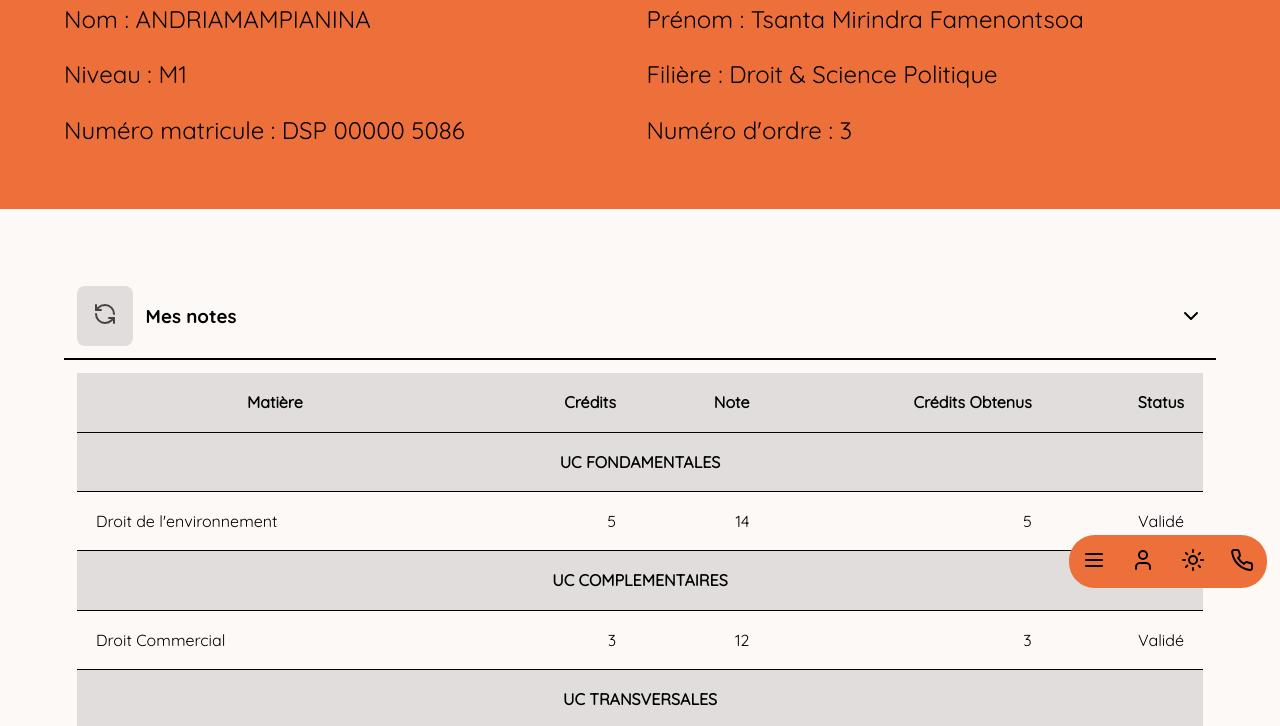
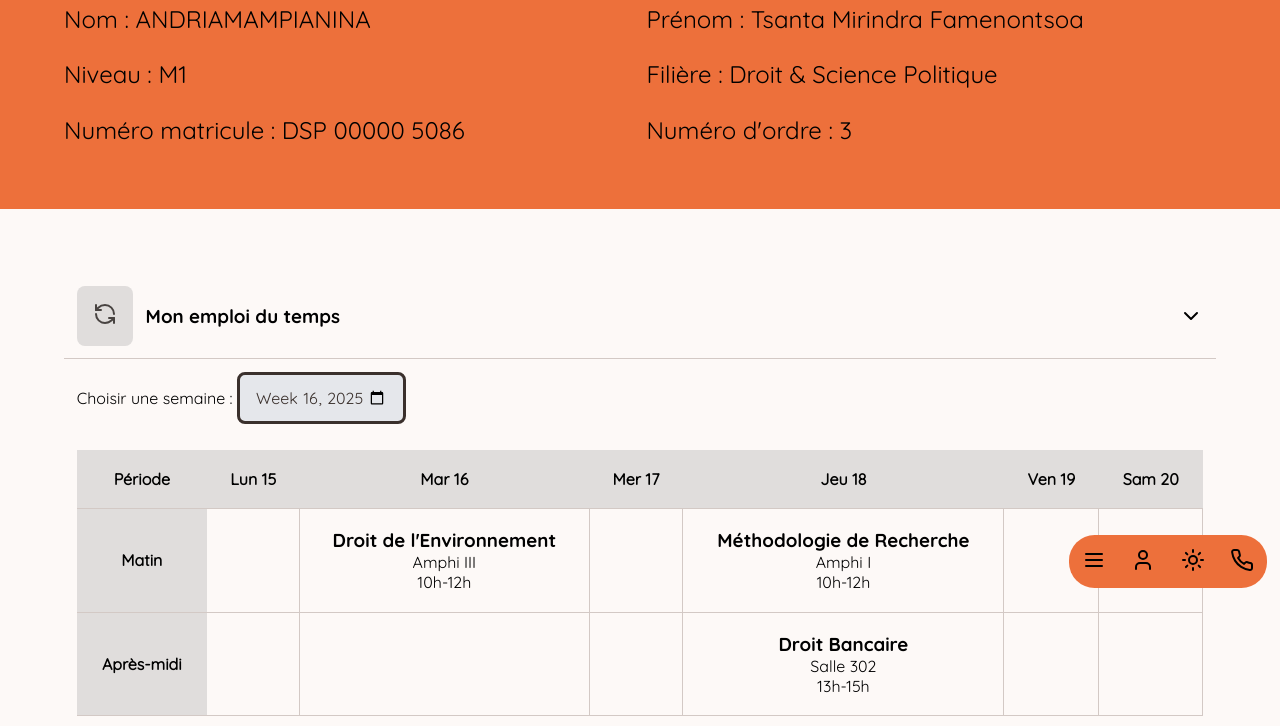
Before and after one commit to TsantaM/usfa-university-platform, a plain HTML site: page Dashboard.html in a window 1280 px wide. Shown: the part 186-912 px from the top of the page. Drawn offline with Linux system fonts and the light colour scheme.

Commit message:
Retouche 15 avril : Ajout de l'emploi du temps interactif dans le dashboard étudiant

```diff
--- a/CSS/dashboard.css
+++ b/CSS/dashboard.css
@@ -27,12 +27,12 @@ header {
     }
 }
 
-#section2 {
+#section3 {
     display: flex;
     flex-direction: column;
 }
 
-#section2, #section3 {
+#section2, #section3, #section4 {
     padding: 5vw;
 }
 
@@ -42,7 +42,7 @@ header {
         align-items: center;
         justify-content: space-between;
         padding: 1vw;
-        border-bottom: 2px hsl(var(--foreground)) solid;
+        border-bottom: 1px hsl(var(--accent)) solid;
         border-radius: 1vw 1vw 0 0;
         cursor: pointer;
         h3, svg {
@@ -71,7 +71,7 @@ header {
         /* padding: 1vw; */
         height: 0;
         overflow: hidden;
-        overflow-y: auto;
+        visibility: hidden;
         transition: 0.5s ease;
         padding: 1vw;
         table {
@@ -79,7 +79,7 @@ header {
             width: 100%;
             th, td {
                 padding: 1.5vw;
-                border-bottom: 1px hsl(var(--foreground)) solid;
+                border-bottom: 1px hsl(var(--accent)) solid;
             }
 
             th {
@@ -95,7 +95,22 @@ header {
         }
     }
 
+    .edt {
+        display: flex;
+        flex-direction: column;
+        overflow: auto;
+        gap: 2vw;
+        tr {
+            td {
+                text-align: center;
+                border-right: 1px solid hsl(var(--accent));
+            }
+        }
+    }
+
     .active {
+        visibility: visible;
+        overflow-y: auto;
         padding: 1vw;
         height: 75vh;
     }
--- a/CSS/global.css
+++ b/CSS/global.css
@@ -150,7 +150,7 @@ a {
     cursor: text;
     padding: 0.75em 1em;
     border-radius: var(--radius);
-    background: hsl(var(--background));
+    background: hsl(var(--input));
     color:  hsl(var(--accent-foreground));
     border: solid 3px hsl(var(--accent-foreground));
     outline: none;
@@ -252,6 +252,7 @@ header {
 }
 
 footer {
+    background: hsl(var(--accent));
     padding: 5vw;
     display: flex;
     flex-direction: column;
@@ -312,7 +313,7 @@ footer {
             gap: 3vw;
             li {
                 a {
-                    color: hsl(var(--primary));
+                    color: hsl(var(--destructive));
                     text-decoration: none;
                 }
             }
@@ -320,7 +321,7 @@ footer {
 
         p {
             a {
-                color: hsl(var(--primary));
+                color: hsl(var(--destructive));
                 text-decoration: none;
             }
         }
--- a/CSS/index_page.css
+++ b/CSS/index_page.css
@@ -33,6 +33,7 @@
 }
 
 #section2 {
+    background: hsl(var(--accent));
     padding: 5vw;
     display: flex;
     flex-direction: column;
--- a/Dashboard.html
+++ b/Dashboard.html
@@ -71,16 +71,77 @@
                         <path d="M3 12a9 9 0 0 0 9 9 9.75 9.75 0 0 0 6.74-2.74L21 16" />
                         <path d="M16 16h5v5" />
                     </svg></button>
-                <h3>Mes notes</h3>
+                <h3>Mon emploi du temps</h3>
             </div>
-            <svg class="accordeon-arrow" xmlns="http://www.w3.org/2000/svg" width="24" height="24" viewBox="0 0 24 24" fill="none"
-                stroke="currentColor" stroke-width="2" stroke-linecap="round" stroke-linejoin="round"
+            <svg class="accordeon-arrow" xmlns="http://www.w3.org/2000/svg" width="24" height="24" viewBox="0 0 24 24"
+                fill="none" stroke="currentColor" stroke-width="2" stroke-linecap="round" stroke-linejoin="round"
                 class="lucide lucide-chevron-down-icon lucide-chevron-down">
                 <path d="m6 9 6 6 6-6" />
             </svg>
         </div>
 
-        <div class="accordeon_content" data-accordeon="1">
+        <div class="accordeon_content edt" data-accordeon="1">
+            <div class="selecter">
+                <label for="weekSelect">Choisir une semaine : </label>
+                <input type="week" id="weekSelect" class="input_form" />
+            </div>
+            <table id="edt">
+                <thead>
+                    <tr>
+                        <th>Période</th>
+                        <th id="jour1" class="jour">Lun 01</th>
+                        <th id="jour2" class="jour">Mar 02</th>
+                        <th id="jour3" class="jour">Mer 03</th>
+                        <th id="jour4" class="jour">Jeu 04</th>
+                        <th id="jour5" class="jour">Ven 05</th>
+                        <th id="jour6" class="jour">Sam 06</th>
+                    </tr>
+                </thead>
+                <tbody>
+                    <tr>
+                        <th>Matin</th>
+                        <td id="lun-matin" class="jour-horaire"></td>
+                        <td id="mar-matin" class="jour-horaire"></td>
+                        <td id="mer-matin" class="jour-horaire"></td>
+                        <td id="jeu-matin" class="jour-horaire"></td>
+                        <td id="ven-matin" class="jour-horaire"></td>
+                        <td id="sam-matin" class="jour-horaire"></td>
+                    </tr>
+                    <tr>
+                        <th>Après-midi</th>
+                        <td id="lun-apm" class="jour-horaire"></td>
+                        <td id="mar-apm" class="jour-horaire"></td>
+                        <td id="mer-apm" class="jour-horaire"></td>
+                        <td id="jeu-apm" class="jour-horaire"></td>
+                        <td id="ven-apm" class="jour-horaire"></td>
+                        <td id="sam-apm" class="jour-horaire"></td>
+                    </tr>
+                </tbody>
+            </table>
+        </div>
+    </section>
+
+    <section id="section3" class="accordeon">
+        <div class="label accordeon_label" data-accordeon="2">
+            <div class="title-and-reload">
+                <button class="button secondary"><svg xmlns="http://www.w3.org/2000/svg" width="24" height="24"
+                        viewBox="0 0 24 24" fill="none" stroke="currentColor" stroke-width="2" stroke-linecap="round"
+                        stroke-linejoin="round" class="lucide lucide-refresh-ccw-icon lucide-refresh-ccw">
+                        <path d="M21 12a9 9 0 0 0-9-9 9.75 9.75 0 0 0-6.74 2.74L3 8" />
+                        <path d="M3 3v5h5" />
+                        <path d="M3 12a9 9 0 0 0 9 9 9.75 9.75 0 0 0 6.74-2.74L21 16" />
+                        <path d="M16 16h5v5" />
+                    </svg></button>
+                <h3>Mes notes</h3>
+            </div>
+            <svg class="accordeon-arrow" xmlns="http://www.w3.org/2000/svg" width="24" height="24" viewBox="0 0 24 24"
+                fill="none" stroke="currentColor" stroke-width="2" stroke-linecap="round" stroke-linejoin="round"
+                class="lucide lucide-chevron-down-icon lucide-chevron-down">
+                <path d="m6 9 6 6 6-6" />
+            </svg>
+        </div>
+
+        <div class="accordeon_content" data-accordeon="2">
             <table cellpadding="10" cellspacing="0">
                 <thead>
                     <tr>
@@ -127,8 +188,8 @@
         </div>
     </section>
 
-    <section id="section3" class="accordeon">
-        <div class="label accordeon_label" data-accordeon="2">
+    <section id="section4" class="accordeon">
+        <div class="label accordeon_label" data-accordeon="3">
             <div class="title-and-reload">
                 <button class="button secondary"><svg xmlns="http://www.w3.org/2000/svg" width="24" height="24"
                         viewBox="0 0 24 24" fill="none" stroke="currentColor" stroke-width="2" stroke-linecap="round"
@@ -140,14 +201,14 @@
                     </svg></button>
                 <h3>Mes absences</h3>
             </div>
-            <svg class="accordeon-arrow" xmlns="http://www.w3.org/2000/svg" width="24" height="24" viewBox="0 0 24 24" fill="none"
-                stroke="currentColor" stroke-width="2" stroke-linecap="round" stroke-linejoin="round"
+            <svg class="accordeon-arrow" xmlns="http://www.w3.org/2000/svg" width="24" height="24" viewBox="0 0 24 24"
+                fill="none" stroke="currentColor" stroke-width="2" stroke-linecap="round" stroke-linejoin="round"
                 class="lucide lucide-chevron-down-icon lucide-chevron-down">
                 <path d="m6 9 6 6 6-6" />
             </svg>
         </div>
 
-        <div class="accordeon_content" data-accordeon="2">
+        <div class="accordeon_content" data-accordeon="3">
             <table cellpadding="10" cellspacing="0">
                 <thead>
                     <tr>
@@ -180,16 +241,47 @@
             <div class="title-and-res">
                 <h2><span>Université</span> Saint François d'Assise</h2>
                 <div class="reseaux">
-                    <a href=""><svg xmlns="http://www.w3.org/2000/svg" width="24" height="24" viewBox="0 0 24 24" fill="none" stroke="currentColor" stroke-width="2" stroke-linecap="round" stroke-linejoin="round" class="lucide lucide-facebook-icon lucide-facebook"><path d="M18 2h-3a5 5 0 0 0-5 5v3H7v4h3v8h4v-8h3l1-4h-4V7a1 1 0 0 1 1-1h3z"/></svg></a>
-                    <a href=""><svg xmlns="http://www.w3.org/2000/svg" width="24" height="24" viewBox="0 0 24 24" fill="none" stroke="currentColor" stroke-width="2" stroke-linecap="round" stroke-linejoin="round" class="lucide lucide-instagram-icon lucide-instagram"><rect width="20" height="20" x="2" y="2" rx="5" ry="5"/><path d="M16 11.37A4 4 0 1 1 12.63 8 4 4 0 0 1 16 11.37z"/><line x1="17.5" x2="17.51" y1="6.5" y2="6.5"/></svg></a>
-                    <a href=""><svg xmlns="http://www.w3.org/2000/svg" width="24" height="24" viewBox="0 0 24 24" fill="none" stroke="currentColor" stroke-width="2" stroke-linecap="round" stroke-linejoin="round" class="lucide lucide-twitter-icon lucide-twitter"><path d="M22 4s-.7 2.1-2 3.4c1.6 10-9.4 17.3-18 11.6 2.2.1 4.4-.6 6-2C3 15.5.5 9.6 3 5c2.2 2.6 5.6 4.1 9 4-.9-4.2 4-6.6 7-3.8 1.1 0 3-1.2 3-1.2z"/></svg></a>
+                    <a href=""><svg xmlns="http://www.w3.org/2000/svg" width="24" height="24" viewBox="0 0 24 24"
+                            fill="none" stroke="currentColor" stroke-width="2" stroke-linecap="round"
+                            stroke-linejoin="round" class="lucide lucide-facebook-icon lucide-facebook">
+                            <path d="M18 2h-3a5 5 0 0 0-5 5v3H7v4h3v8h4v-8h3l1-4h-4V7a1 1 0 0 1 1-1h3z" />
+                        </svg></a>
+                    <a href=""><svg xmlns="http://www.w3.org/2000/svg" width="24" height="24" viewBox="0 0 24 24"
+                            fill="none" stroke="currentColor" stroke-width="2" stroke-linecap="round"
+                            stroke-linejoin="round" class="lucide lucide-instagram-icon lucide-instagram">
+                            <rect width="20" height="20" x="2" y="2" rx="5" ry="5" />
+                            <path d="M16 11.37A4 4 0 1 1 12.63 8 4 4 0 0 1 16 11.37z" />
+                            <line x1="17.5" x2="17.51" y1="6.5" y2="6.5" />
+                        </svg></a>
+                    <a href=""><svg xmlns="http://www.w3.org/2000/svg" width="24" height="24" viewBox="0 0 24 24"
+                            fill="none" stroke="currentColor" stroke-width="2" stroke-linecap="round"
+                            stroke-linejoin="round" class="lucide lucide-twitter-icon lucide-twitter">
+                            <path
+                                d="M22 4s-.7 2.1-2 3.4c1.6 10-9.4 17.3-18 11.6 2.2.1 4.4-.6 6-2C3 15.5.5 9.6 3 5c2.2 2.6 5.6 4.1 9 4-.9-4.2 4-6.6 7-3.8 1.1 0 3-1.2 3-1.2z" />
+                        </svg></a>
                 </div>
             </div>
 
             <ul>
-                <li><svg xmlns="http://www.w3.org/2000/svg" width="24" height="24" viewBox="0 0 24 24" fill="none" stroke="currentColor" stroke-width="2" stroke-linecap="round" stroke-linejoin="round" class="lucide lucide-phone-icon lucide-phone"><path d="M22 16.92v3a2 2 0 0 1-2.18 2 19.79 19.79 0 0 1-8.63-3.07 19.5 19.5 0 0 1-6-6 19.79 19.79 0 0 1-3.07-8.67A2 2 0 0 1 4.11 2h3a2 2 0 0 1 2 1.72 12.84 12.84 0 0 0 .7 2.81 2 2 0 0 1-.45 2.11L8.09 9.91a16 16 0 0 0 6 6l1.27-1.27a2 2 0 0 1 2.11-.45 12.84 12.84 0 0 0 2.81.7A2 2 0 0 1 22 16.92z"/></svg> +261 034 00 000 00</li>
-                <li><svg xmlns="http://www.w3.org/2000/svg" width="24" height="24" viewBox="0 0 24 24" fill="none" stroke="currentColor" stroke-width="2" stroke-linecap="round" stroke-linejoin="round" class="lucide lucide-mail-icon lucide-mail"><rect width="20" height="16" x="2" y="4" rx="2"/><path d="m22 7-8.97 5.7a1.94 1.94 0 0 1-2.06 0L2 7"/></svg> USFA@USFA-mail.com</li>
-                <li><svg xmlns="http://www.w3.org/2000/svg" width="24" height="24" viewBox="0 0 24 24" fill="none" stroke="currentColor" stroke-width="2" stroke-linecap="round" stroke-linejoin="round" class="lucide lucide-map-pin-icon lucide-map-pin"><path d="M20 10c0 4.993-5.539 10.193-7.399 11.799a1 1 0 0 1-1.202 0C9.539 20.193 4 14.993 4 10a8 8 0 0 1 16 0"/><circle cx="12" cy="10" r="3"/></svg> LOT 51G Somewhere in Mada</li>
+                <li><svg xmlns="http://www.w3.org/2000/svg" width="24" height="24" viewBox="0 0 24 24" fill="none"
+                        stroke="currentColor" stroke-width="2" stroke-linecap="round" stroke-linejoin="round"
+                        class="lucide lucide-phone-icon lucide-phone">
+                        <path
+                            d="M22 16.92v3a2 2 0 0 1-2.18 2 19.79 19.79 0 0 1-8.63-3.07 19.5 19.5 0 0 1-6-6 19.79 19.79 0 0 1-3.07-8.67A2 2 0 0 1 4.11 2h3a2 2 0 0 1 2 1.72 12.84 12.84 0 0 0 .7 2.81 2 2 0 0 1-.45 2.11L8.09 9.91a16 16 0 0 0 6 6l1.27-1.27a2 2 0 0 1 2.11-.45 12.84 12.84 0 0 0 2.81.7A2 2 0 0 1 22 16.92z" />
+                    </svg> +261 034 00 000 00</li>
+                <li><svg xmlns="http://www.w3.org/2000/svg" width="24" height="24" viewBox="0 0 24 24" fill="none"
+                        stroke="currentColor" stroke-width="2" stroke-linecap="round" stroke-linejoin="round"
+                        class="lucide lucide-mail-icon lucide-mail">
+                        <rect width="20" height="16" x="2" y="4" rx="2" />
+                        <path d="m22 7-8.97 5.7a1.94 1.94 0 0 1-2.06 0L2 7" />
+                    </svg> USFA@USFA-mail.com</li>
+                <li><svg xmlns="http://www.w3.org/2000/svg" width="24" height="24" viewBox="0 0 24 24" fill="none"
+                        stroke="currentColor" stroke-width="2" stroke-linecap="round" stroke-linejoin="round"
+                        class="lucide lucide-map-pin-icon lucide-map-pin">
+                        <path
+                            d="M20 10c0 4.993-5.539 10.193-7.399 11.799a1 1 0 0 1-1.202 0C9.539 20.193 4 14.993 4 10a8 8 0 0 1 16 0" />
+                        <circle cx="12" cy="10" r="3" />
+                    </svg> LOT 51G Somewhere in Mada</li>
             </ul>
 
         </div>
@@ -207,6 +299,7 @@
     <script src="JS/toggleTheme.js"></script>
     <script src="JS/accordeon.js"></script>
     <script src="JS/menu.js"></script>
+    <script src="JS/dashbord.js"></script>
 </body>
 
 </html>
--- /dev/null
+++ b/JS/dashbord.js
@@ -0,0 +1,160 @@
+const edtData = [
+    {
+        date: "2025-04-16",
+        matin: {
+            uc: "Droit de l'Environnement",
+            heure: "10h-12h",
+            sale: "Amphi III"
+        },
+    },
+
+    {
+        date: "2025-04-18",
+        matin: {
+            uc: "Méthodologie de Recherche",
+            heure: "10h-12h",
+            sale: "Amphi I"
+        },
+        apm: {
+            uc: "Droit Bancaire",
+            heure: "13h-15h",
+            sale: "Salle 302"
+        }
+    }
+];
+
+const weekSelect = document.getElementById("weekSelect");
+console.log(weekSelect);
+const htmljour = document.querySelectorAll(".jour")
+console.log(htmljour.length);
+const jourHoraire = document.querySelectorAll(".jour-horaire");
+
+// Insertion de la valeur par défaut de la semaine actuelle :
+function getCurrentWeekValue() {
+    const today = new Date();
+    const year = today.getFullYear();
+
+    // Set to nearest Thursday: current date + 4 - current day number
+    // (Monday is 1, Sunday is 0 in JS => adjust so that week starts on Monday)
+    const day = today.getDay(); // 0 (dimanche) à 6 (samedi)
+    const diff = today.getDate() + 4 - (day === 0 ? 7 : day);
+    const thursday = new Date(today.setDate(diff));
+
+    // First day of the year
+    const firstJan = new Date(thursday.getFullYear(), 0, 1);
+    const days = Math.floor((thursday - firstJan) / (24 * 60 * 60 * 1000));
+    const week = Math.ceil((days + 1) / 7);
+
+    // Format semaine : YYYY-Wnn (ajout d’un zéro si nécessaire)
+    const weekStr = `${thursday.getFullYear()}-W${week.toString().padStart(2, '0')}`;
+    return weekStr;
+}
+
+function edtUpdater(value) {
+    jourHoraire.forEach((jour) => {
+        jour.innerHTML = ``
+    })
+    console.log(value);
+    const [year, week] = value.split('-W').map(Number)
+    console.log(year, week);
+
+    const firstDayOfYear = new Date(year, 0, 1)
+    const dayOfWeek = firstDayOfYear.getDay();
+    console.log(firstDayOfYear, dayOfWeek);
+
+    const dayOffset = (dayOfWeek <= 4 ? 1 - dayOfWeek : 8 - dayOfWeek)
+    console.log(dayOffset);
+
+    const firstMonday = new Date(year, 0, 1 + dayOffset)
+    console.log(firstMonday);
+
+    const weekStart = new Date(firstMonday)
+    weekStart.setDate(firstMonday.getDate() + (week - 1) * 7)
+    console.log(weekStart);
+
+    const days = {}
+
+    for (let i = 0; i < 7; i++) {
+        const current = new Date(weekStart)
+        current.setDate(weekStart.getDate() + i)
+        console.log(current);
+
+        const isoDate = current.toISOString().split("T")[0];
+        days[`day${i + 1}`] = isoDate
+    }
+
+    console.log(days);
+
+    const jours = Object.values(days).map(dateStr => {
+        const date = new Date(dateStr);
+        return String(date.getDate()).padStart(2, '0')
+    })
+
+
+    const weekDay = jours.slice(1)
+    console.log(weekDay);
+
+    const day = [
+        "Lun",
+        "Mar",
+        "Mer",
+        "Jeu",
+        "Ven",
+        "Sam"
+    ]
+
+    console.log(day.length);
+
+    for (i = 0; i < htmljour.length; i++) {
+        htmljour[i].textContent = `${day[i]} ${weekDay[i]}`
+    }
+
+
+    const dates = Object.values(days).slice(1)
+    console.log(dates);
+
+    dates.forEach((date, index) => {
+        console.log(index);
+
+        for (i = 0; i < edtData.length; i++) {
+            if (edtData[i].date == date) {
+                todayEdt = edtData[i]
+                console.log(todayEdt);
+
+                for (i = 0; i < htmljour.length; i++) {
+                    if (index === i) {
+                        console.log(htmljour[i]);
+                        const horaireApm = `${day[i]}-apm`
+                        const horaireMatin = `${day[i]}-matin`
+
+                        const matin = document.getElementById(horaireMatin.toLowerCase());
+                        const apm = document.getElementById(horaireApm.toLowerCase())
+
+                        todayEdt.matin ? matin.innerHTML = `
+                        <h3>${todayEdt.matin.uc}</h3>
+                        <p>${todayEdt.matin.sale}</p>
+                        <p>${todayEdt.matin.heure}</p>
+                    `   : null
+
+                        todayEdt.apm ? apm.innerHTML = `
+                        <h3>${todayEdt.apm.uc}</h3>
+                        <p>${todayEdt.apm.sale}</p>
+                        <p>${todayEdt.apm.heure}</p>
+                    `   : null
+                    }
+                }
+            }
+        }
+    })
+}
+
+
+window.addEventListener("load", () => {
+    weekSelect.value = getCurrentWeekValue();
+    edtUpdater(weekSelect.value)
+})
+
+// Dynamisation de l'EDT
+
+weekSelect.addEventListener("change", ()=>{edtUpdater(weekSelect.value)})
+weekSelect.setAttribute('max', getCurrentWeekValue())
```
